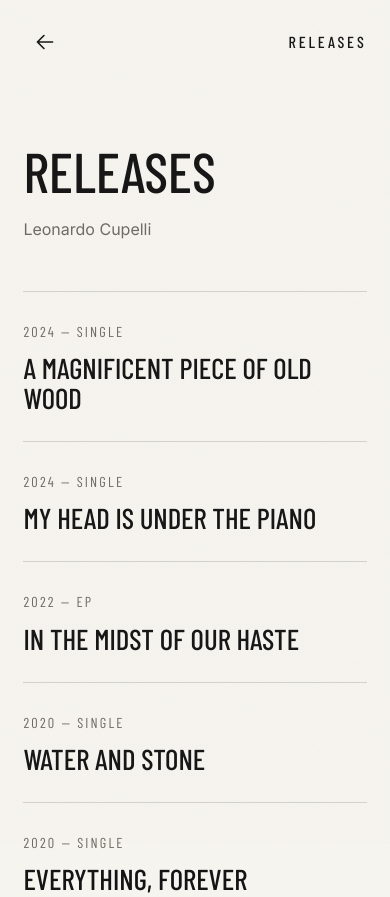
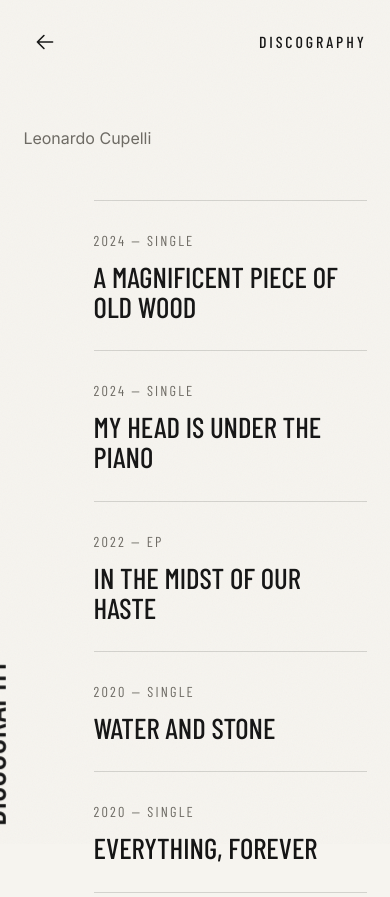
Before and after one commit to MoondogLies/Leonardo-Cupelli-WEB, a plain HTML site: page releases.html in a window 390 px wide. Shown: the top 897 px of the page. Drawn offline with nearby package versions, Linux system fonts and the light colour scheme.

Commit message:
Rotate Discography title and shift archive list right

```diff
--- a/css/archive.css
+++ b/css/archive.css
@@ -4,9 +4,9 @@ html { scroll-snap-type: none; }
 .back-home { display:grid; place-items:center; width:44px; height:44px; }
 .back-home svg { width:26px; height:26px; }
 .archive-main { max-width:1080px; margin:auto; padding:clamp(32px,7vh,80px) clamp(22px,6vw,80px) 80px; }
-.archive-main h1 { margin:0; font-family:var(--display); font-weight:500; font-style:normal; text-transform:uppercase; font-size:clamp(3.5rem,10vw,7rem); line-height:1; }
+.archive-title { position:fixed; top:50%; left:clamp(12px,3vw,44px); z-index:5; margin:0; transform:translateY(-50%) rotate(-90deg); transform-origin:center; color:var(--text); font-family:var(--display); font-weight:500; font-style:normal; text-transform:uppercase; font-size:clamp(3.5rem,10vw,7rem); line-height:1; white-space:nowrap; pointer-events:none; }
 .archive-intro { color:var(--muted); margin:18px 0 48px; }
-.release-index { list-style:none; margin:0; padding:0; }
+.release-index { list-style:none; margin:0; padding:0; margin-left:clamp(90px,16vw,220px); }
 .archive-entry { border-top:1px solid var(--border); padding:28px 0; }
 .archive-entry:last-child { border-bottom:1px solid var(--border); }
 .archive-release-link { display:block; }
@@ -17,3 +17,8 @@ html { scroll-snap-type: none; }
 .archive-tracks a { text-decoration:underline; text-underline-offset:4px; }
 .archive-release-link:hover .archive-release-title { text-decoration:underline; text-underline-offset:5px; }
 .back-home:focus-visible,.archive-main a:focus-visible { outline:2px solid currentColor; outline-offset:6px; }
+@media (max-width: 860px) {
+  .archive-main { padding-top:24px; }
+  .archive-title { top:auto; bottom:18px; left:10px; transform:rotate(-90deg); transform-origin:left bottom; font-size:clamp(2.2rem,7vw,3.4rem); }
+  .release-index { margin-left:clamp(58px,18vw,110px); }
+}
--- a/releases.html
+++ b/releases.html
@@ -3,7 +3,7 @@
 <head>
   <meta charset="utf-8">
   <meta name="viewport" content="width=device-width, initial-scale=1">
-  <title>Releases — Leonardo Cupelli</title>
+  <title>Discography — Leonardo Cupelli</title>
   <meta name="description" content="Le pubblicazioni di Leonardo Cupelli, dalla più recente alla più vecchia.">
   <link rel="preconnect" href="https://fonts.googleapis.com">
   <link rel="preconnect" href="https://fonts.gstatic.com" crossorigin>
@@ -18,14 +18,13 @@
     <a class="back-home" href="index.html" aria-label="Torna alla home">
       <svg viewBox="0 0 24 24" fill="none" stroke="currentColor" stroke-width="1.5" stroke-linecap="round" stroke-linejoin="round" aria-hidden="true"><path d="M19 12H5m6-6-6 6 6 6"/></svg>
     </a>
-    <span>Releases</span>
+    <span>Discography</span>
   </header>
   <main class="archive-main">
-    <h1>Releases</h1>
+    <h1 class="archive-title" aria-hidden="true">Discography</h1>
     <p class="archive-intro">Leonardo Cupelli</p>
-    <p id="archive-status" role="status">Caricamento delle release…</p>
+    <p id="archive-status" role="status">Caricamento della discografia…</p>
     <ol id="release-index" class="release-index" aria-label="Pubblicazioni dalla più recente alla più vecchia"></ol>
     <noscript>Attiva JavaScript per visualizzare le pubblicazioni.</noscript>
   </main>
 </body>
-</html>
```
